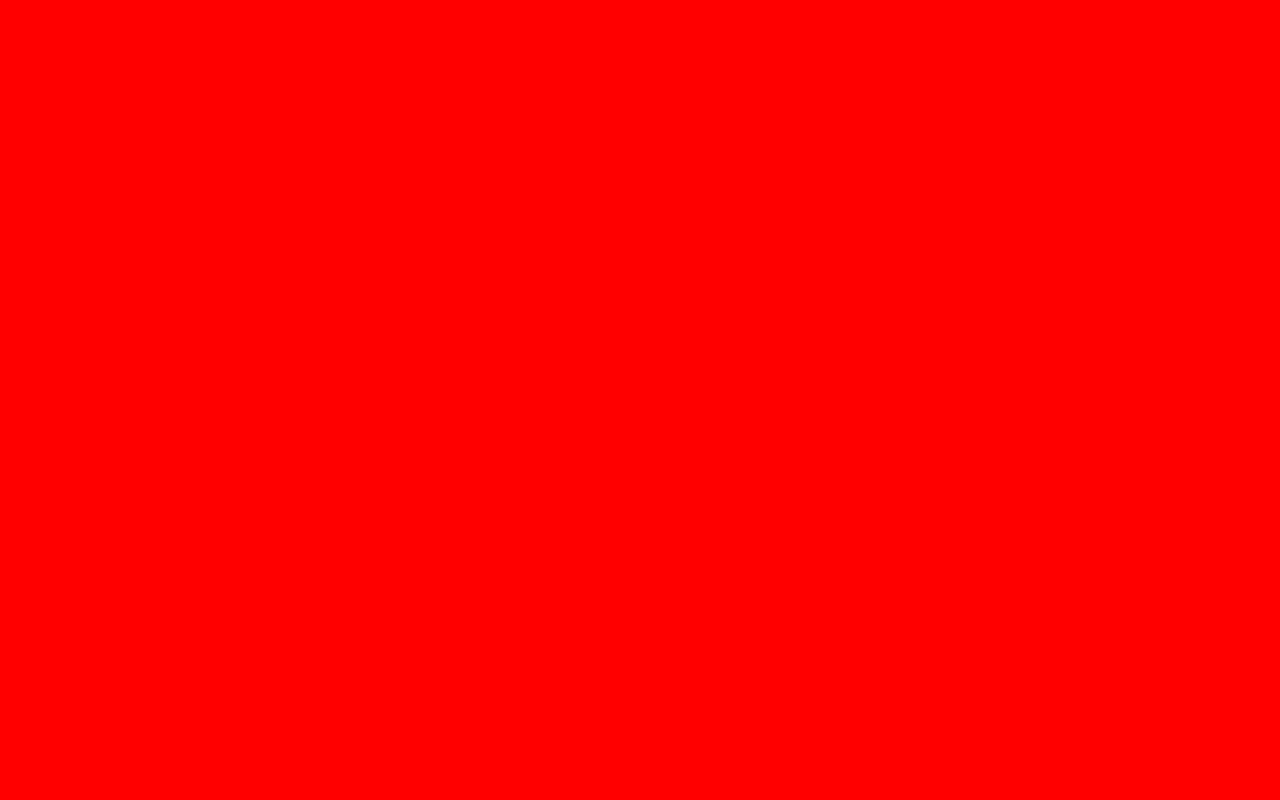
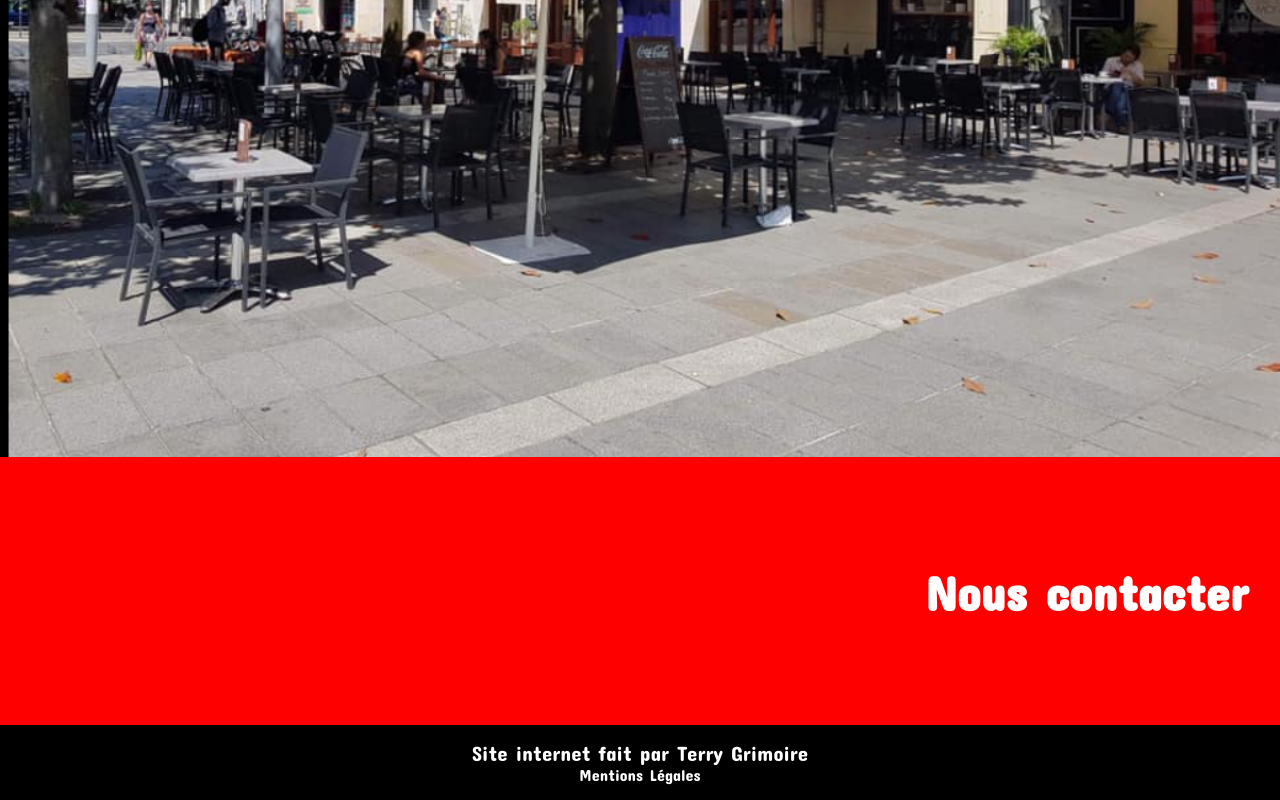
Before and after one commit to TerryGrimoire/Le-Montecito-Rework, a React (Vite) app: page /Contact in a window 1280 px wide. Shown: the part 362-1162 px from the top of the page. Before the commit the page ends 800 px from the top, so only its background shows below. Built offline with nearby package versions, Linux system fonts and the light colour scheme; a web font is replaced by a local one.

Commit message:
creating contact page and carte page, both pages are not finished yet

```diff
--- a/src/App.css
+++ b/src/App.css
@@ -35,7 +35,7 @@ a {
 h1 {
   text-align: right;
   font-size: 3rem;
-  padding: 6.5rem 2rem 8rem 5rem;
+  padding: 6.5rem 2rem 6.5rem 5rem;
 }
 
 h2 {
@@ -140,7 +140,7 @@ header {
 }
 
 .banner {
-  width: 120%;
+  width: 100%;
 }
 
 .padding1 {
--- a/src/pages/Carte.jsx
+++ b/src/pages/Carte.jsx
@@ -1,7 +1,18 @@
 import React from "react";
+import carte from "../assets/carte.png";
 
 function Carte() {
-  return <div>Carte</div>;
+  return (
+    <div>
+      <img
+        src={carte}
+        alt="cocktail avec carte du Montecito en fond et bougie sur le coté"
+        className="banner"
+      />
+
+      <h1>Notre carte</h1>
+    </div>
+  );
 }
 
 export default Carte;
--- a/src/pages/Contact.jsx
+++ b/src/pages/Contact.jsx
@@ -1,7 +1,18 @@
 import React from "react";
+import contact from "../assets/contact.png";
 
 function Contact() {
-  return <div>Contact</div>;
+  return (
+    <div>
+      <img
+        src={contact}
+        alt="Simon le propriétaire du Montecito pose devant le bar"
+        className="banner"
+      />
+
+      <h1>Nous contacter</h1>
+    </div>
+  );
 }
 
 export default Contact;
```
Also changed, not shown: src/assets/carte.png (renamed from src/assets/accueil.png), src/assets/contact.png (added).
